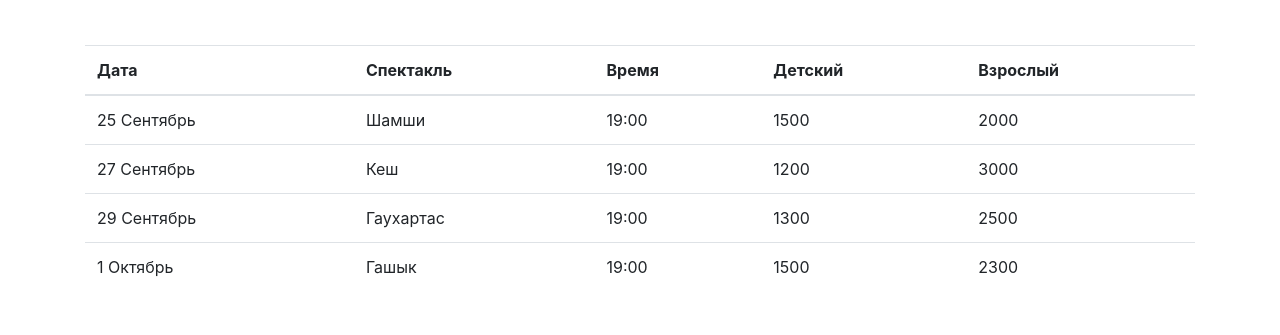
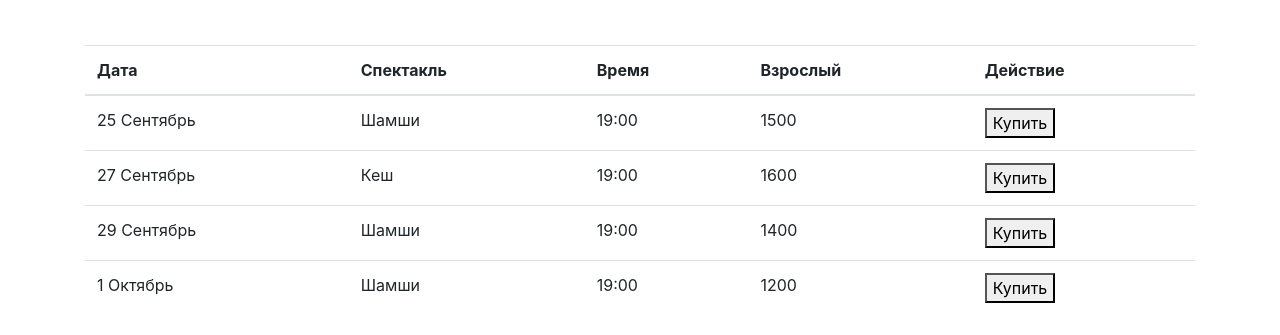
Before and after one commit to Shiradil/webassign3, a plain HTML site: page index.html in a window 1280 px wide. Shown: the part 157-492 px from the top of the page. Drawn offline with nearby package versions, Linux system fonts and the light colour scheme.

Commit message:
Postavte 100 pliz

```diff
--- a/index.html
+++ b/index.html
@@ -248,42 +248,50 @@
           <h2 class="uppercase text-center mb-5"><span class="gold">Предстоящие</span> Мероприятия</h2>
           <table class="table table-hover mb-5">
               <thead>
-              <tr >
+              <tr>
                   <th scope="col">Дата</th>
                   <th scope="col">Спектакль</th>
                   <th scope="col">Время</th>
-                  <th scope="col">Детский</th>
                   <th scope="col">Взрослый</th>
+                  <th scope="col">Действие</th>
               </tr>
               </thead>
               <tbody>
               <tr id="event1">
-                  <td>25 Сентябрь</td>
-                  <td>Шамши</td>
-                  <td>19:00</td>
-                  <td>1500</td>
-                  <td>2000</td>
+                  <td class="date">25 Сентябрь</td>
+                  <td class="name">Шамши</td>
+                  <td class="time">19:00</td>
+                  <td class="price">1500</td>
+                  <td>
+                      <button onclick="buyTicket('event1')">Купить</button> <!-- Кнопка Купить -->
+                  </td>
               </tr>
               <tr id="event2">
-                  <td>27 Сентябрь</td>
-                  <td>Кеш</td>
-                  <td>19:00</td>
-                  <td>1200</td>
-                  <td>3000</td>
+                  <td class="date">27 Сентябрь</td>
+                  <td class="name">Кеш</td>
+                  <td class="time">19:00</td>
+                  <td class="price">1600</td>
+                  <td>
+                      <button onclick="buyTicket('event2')">Купить</button> <!-- Кнопка Купить -->
+                  </td>
               </tr>
               <tr id="event3">
-                  <td>29 Сентябрь</td>
-                  <td>Гаухартас</td>
-                  <td>19:00</td>
-                  <td>1300</td>
-                  <td>2500</td>
+                  <td class="date">29 Сентябрь</td>
+                  <td class="name">Шамши</td>
+                  <td class="time">19:00</td>
+                  <td class="price">1400</td>
+                  <td>
+                      <button onclick="buyTicket('event3')">Купить</button> <!-- Кнопка Купить -->
+                  </td>
               </tr>
               <tr id="event4">
-                  <td>1 Октябрь</td>
-                  <td>Гашык</td>
-                  <td>19:00</td>
-                  <td>1500</td>
-                  <td>2300</td>
+                  <td class="date">1 Октябрь</td>
+                  <td class="name">Шамши</td>
+                  <td class="time">19:00</td>
+                  <td class="price">1200</td>
+                  <td>
+                      <button onclick="buyTicket('event4')">Купить</button> <!-- Кнопка Купить -->
+                  </td>
               </tr>
               </tbody>
           </table>
```
